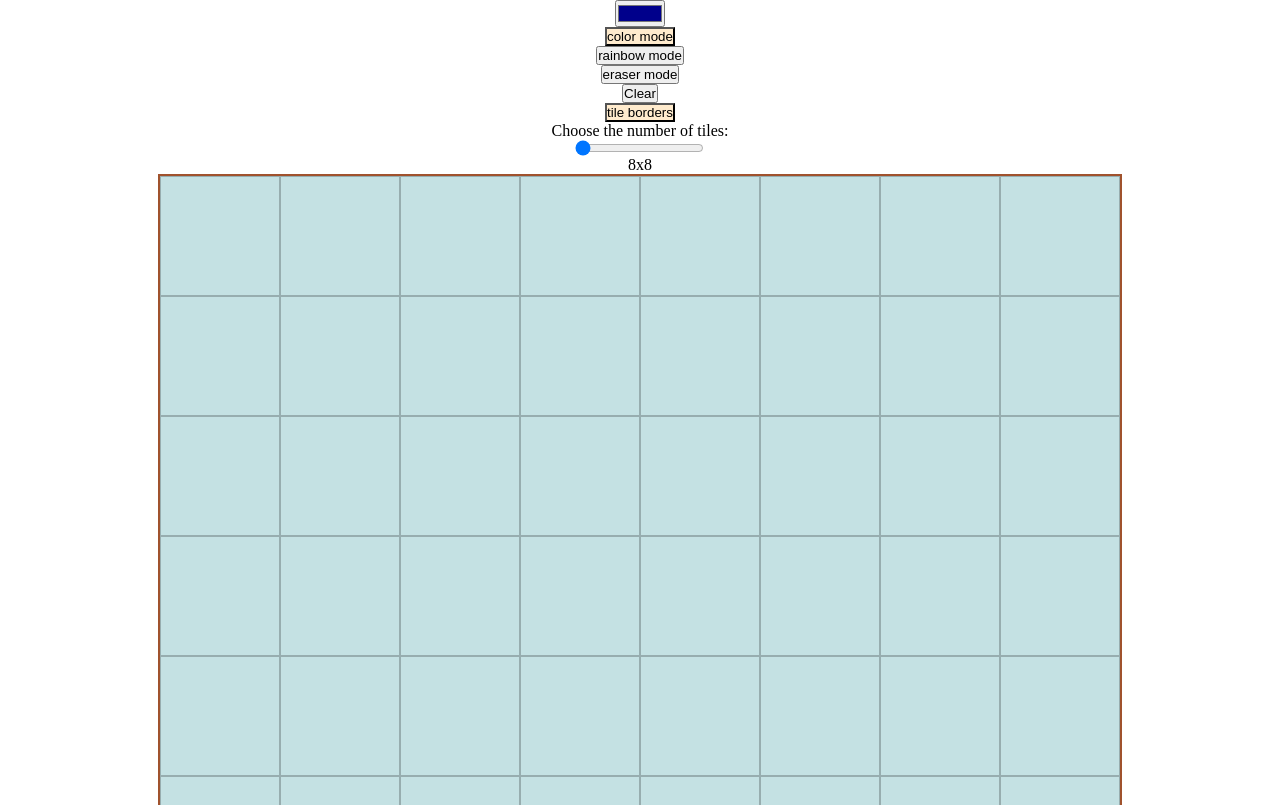
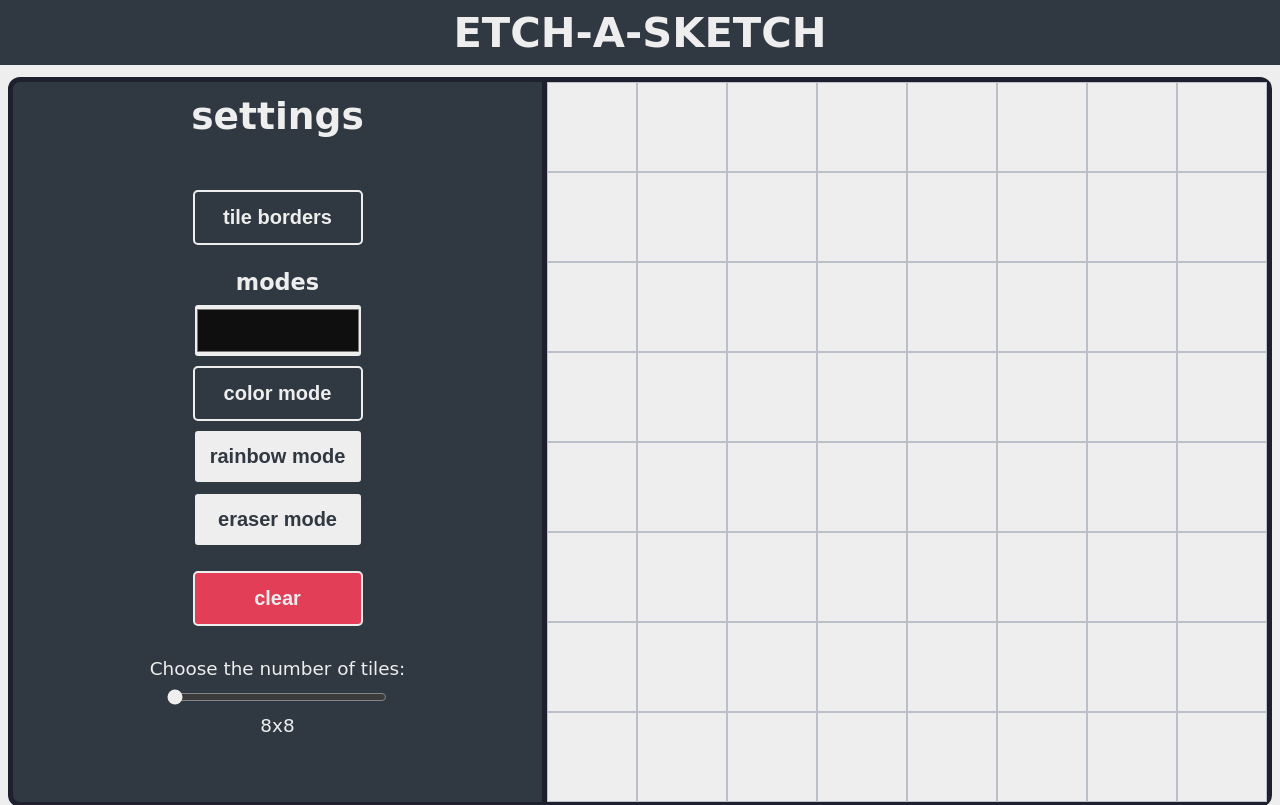
Before and after one commit to jellywilly420/etch-a-sketch, a plain HTML site: page index.html in a window 1280 px wide. Shown: the top 805 px of the page. Drawn offline with Linux system fonts and the light colour scheme; a web font is replaced by a local one.

Commit message:
Fix a bug with clearing with toggle borders off
Finish styling for now

```diff
--- a/css/styles.css
+++ b/css/styles.css
@@ -1,28 +1,119 @@
+@import url('https://fonts.googleapis.com/css2?family=Playpen+Sans&display=swap');
+:root {
+    --red-1: #E23E57;
+    --red-2: #850000;
+    --light: #EEEEEE;
+    --vibrant: #00ADB5;
+    --medium-2: #303841;
+    --dark: #1E212D;
+}
 * {
     box-sizing: border-box;
     margin: 0;
     padding: 0;
 }
+body {
+    font-family: 'Playpen Sans', cursive;
+    background-color: var(--light);
+}
+.main {
+    display: flex;
+    flex-wrap: wrap;
+    padding: .75rem .5rem;
+}
+h1 {
+    width: 100%;
+    font-size: 2.6rem;
+    text-align: center;
+    background-color: var(--medium-2);
+    color: var(--light);
+    padding: .5rem 0;
+}
+h2 {
+    text-align: center;
+    font-size: 2.35rem;
+    color: var(--light);
+    margin-bottom: 2.5rem;
+    padding: .75rem 0;
+}
+h3 {
+    font-size: 1.4rem;
+    color: var(--light);
+    margin-top: 1.5rem;
+}
+.settings {
+    flex: auto;
+    background-color: var(--medium-2);
+    border-radius: 12px 0 0 12px;
+    border: 5px solid var(--dark);
+}
+.color-modes, .color-mode-container {
+    gap: .5rem;
+}
+#clear-button {
+    margin-top: 1.5rem;
+}
+
+button, #color-picker {
+    width: 170px;
+    height: 55px;
+    border: 2px solid var(--medium-2);
+    color: var(--medium-2);
+    background-color: var(--light);
+    border-radius: 5px;
+    font-size: 1.25rem;
+    font-weight: 600;
+    transition: background-color .15s ease-in-out, color .15s ease-in-out, border .15s ease-in-out, border-color .15s ease-in-out;
+}
+
+button.active, button:hover {
+    background-color: var(--medium-2);
+    border-color: var(--light);
+    color: var(--light);
+}
+.settings button#clear-button {
+    background-color: var(--red-1);
+    border-color: var(--light);
+    color: var(--light);
+}
+.settings button#clear-button:hover {
+    background-color: var(--red-2);
+}
+
+.slider-container {
+    margin-top: 2rem;
+    gap: .5rem;
+}
+#tiles-per-side {
+    width: 220px;
+    height: 20px;
+    accent-color: var(--light);
+}
+label, span {
+    color: var(--light);
+    font-size: 1.15rem;
+}
+
 .container {
     box-sizing: content-box;
-    width: 960px;
-    height: 960px;
-    background-color: rgb(255, 81, 0);
-    border: 2px solid sienna;
+    width: 720px;
+    height: 720px;
     font-size: 0;
+    flex: none;
+    border-radius: 0 12px 12px 0;
+    border-right: 5px solid var(--dark);
+    border-top: 5px solid var(--dark);
+    border-bottom: 5px solid var(--dark);
 }
 .tile {
     display: inline-block;
-    background-color: hsl(184, 36%, 83%);
+    background-color: var(--light);
 }
 .tile-border {
-    border: .1px solid rgba(0, 0, 0, 0.233);
+    border: .1px solid #BBBFCA;
 }
-.color-modes, .settings, body, .slider-container {
+.color-modes, .settings, .slider-container, .color-mode-container{
     display: flex;
     flex-direction: column;
     align-items: center;
 }
-button.active {
-    background-color: blanchedalmond;
-}
--- a/index.html
+++ b/index.html
@@ -9,23 +9,29 @@
         <link rel="stylesheet" href="css/styles.css">
     </head>
     <body>
+        <h1>ETCH-A-SKETCH</h1>
+        <div class="main">
             <div class="settings">
+                <h2>settings</h2>
+                <button class="tile-button active">tile borders</button>
                 <div class="color-modes">
-                <input type="color" name="color-picker" id="color-picker" value="#00008B">
+                    <h3>modes</h3>
+                    <div class="color-mode-container">
+                        <input type="color" name="color-picker" id="color-picker" value="#0F0F0F">
                         <button class="color-mode active">color mode</button>
+                    </div>
                     <button class="rainbow-mode">rainbow mode</button>
                     <button class="eraser-mode">eraser mode</button>
                 </div>
-            <button id="clear-button">Clear</button>
-            <button class="tile-button active">tile borders</button>
+                <button id="clear-button">clear</button>
                 <div class="slider-container">
                     <label for="tiles-per-side">Choose the number of tiles: </label>
                     <input type="range" name="tiles-per-side" id="tiles-per-side" min="8" max="96" step="8" value="8">
                     <span id="slider-span">8x8</span>
                 </div>
-
             </div>
         <div class="container"></div>
+        </div>
         <script src="script.js" defer></script>
     </body>
 </html>
--- a/script.js
+++ b/script.js
@@ -8,11 +8,10 @@ sliderSpan.value = 8;
 const clearButton = document.querySelector('#clear-button');
 const colorPicker = document.querySelector('#color-picker');
 const colorModeButtons = document.querySelectorAll('.color-modes button');
-console.log(colorModeButtons);
 const colorMode = document.querySelector('.color-mode');
 const rainbowMode = document.querySelector('.rainbow-mode');
 const eraserMode = document.querySelector('.eraser-mode');
-const defaultBackgroundColor = 'hsl(184, 36%, 83%)';
+const defaultBackgroundColor = '#EEEEEE';
 const tileButton = document.querySelector('.tile-button')
 
 let mouseDown = false;
@@ -23,7 +22,7 @@ let canvasWidth = [...window.getComputedStyle(container).width].filter((char)=>{
 let tilesPerSide = 8;
 let numberOfTiles = tilesPerSide**2;
 
-let mainColor = "darkblue";
+let mainColor = colorPicker.value;
 
 // Functions
 
@@ -33,7 +32,10 @@ function fillCanvas() {
     let tileHeight = tileWidth;
     while (counter <= numberOfTiles) {
         container.appendChild(div.cloneNode());
-        container.childNodes[counter-1].classList.add('tile', 'tile-border');
+        container.childNodes[counter-1].classList.add('tile');
+        if (tileMode()){
+            container.childNodes[counter-1].classList.add('tile-border');
+        }
 
 
         container.childNodes[counter-1].style.width = tileWidth;
@@ -84,6 +86,15 @@ function setColor(tile) {
     }
     else if (getColorMode() === eraserMode){
         tile.style.backgroundColor = defaultBackgroundColor;
+    }
+}
+
+function tileMode() {
+    if (tileButton.classList.contains('active')){
+        return true;
+    }
+    else {
+        return false;
     }
 }
 
```
Lines whose indentation alone changed are shown as unchanged.
